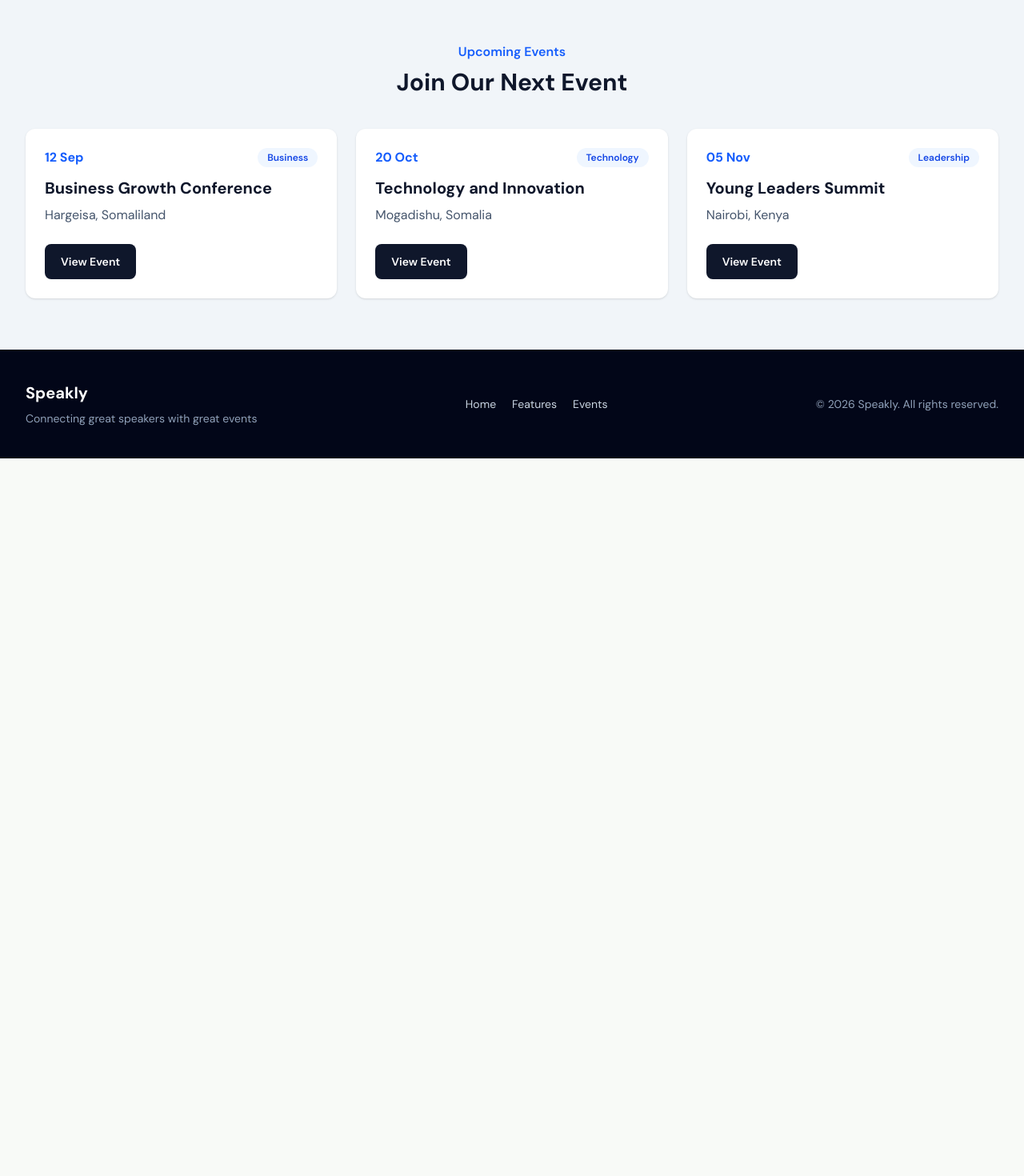
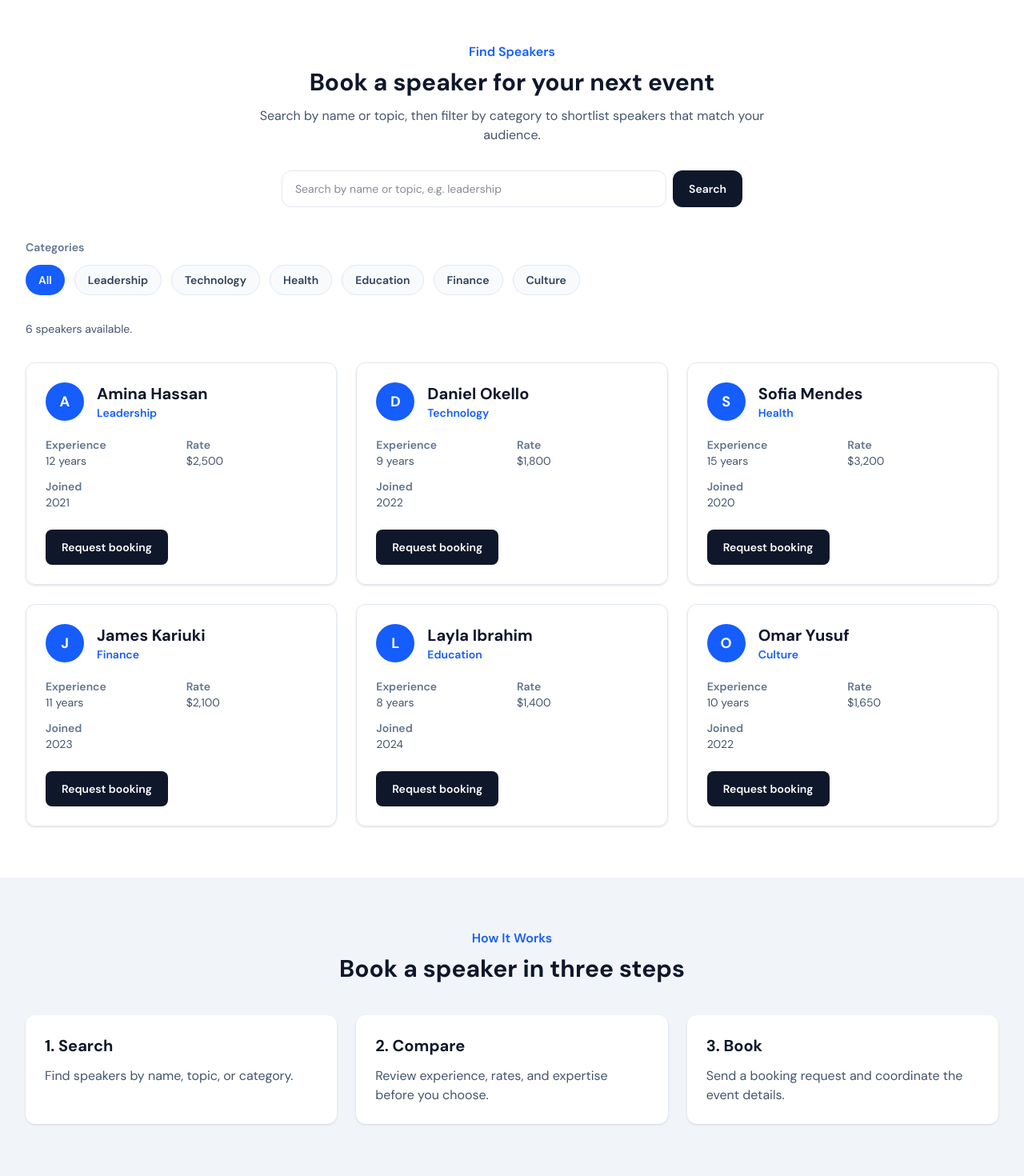
Before and after one commit to Abdullahi47/speaker-event-booking-platform-, a React (Vite) app in the folder frontend/: page / in a window 1280 px wide. Shown: the part 1200-2670 px from the top of the page at 80% size. Before the commit the page ends 1773 px from the top, so only its background shows below. Built offline with nearby package versions, Linux system fonts and the light colour scheme.

Commit message:
Add new components: About, HowItWorks, and Speakers. Update App.jsx to include these components and modify Footer.jsx for better styling.

```diff
--- a/frontend/src/App.jsx
+++ b/frontend/src/App.jsx
@@ -1,7 +1,10 @@
 import Header from './components/Header'
 import Hero from './components/Hero'
 import Features from './components/Features'
+import Speakers from './components/Speakers'
+import HowItWorks from './components/HowItWorks'
 import Events from './components/Events'
+import About from './components/About'
 import Footer from './components/Footer'
 
 function App() {
@@ -12,7 +15,10 @@ function App() {
       <main id="main-content" className="min-h-screen bg-[#071a2f] text-white">
         <Hero />
         <Features />
+        <Speakers />
+        <HowItWorks />
         <Events />
+        <About />
       </main>
       <Footer />
     </>
--- /dev/null
+++ b/frontend/src/components/About.jsx
@@ -0,0 +1,16 @@
+function About() {
+  return (
+    <section id="about-us" className="scroll-mt-20 bg-white px-6 py-16 text-slate-900 lg:px-8">
+      <div className="mx-auto max-w-7xl text-center">
+        <p className="font-semibold text-blue-600">About Us</p>
+        <h2 className="mt-2 text-3xl font-bold">Connecting great speakers with great events</h2>
+        <p className="mx-auto mt-4 max-w-3xl text-lg text-slate-600">
+          Speakly helps organizers discover and book speakers for conferences, workshops, and community programs.
+          Speakers can join with a profile that highlights their expertise, experience, and availability.
+        </p>
+      </div>
+    </section>
+  )
+}
+
+export default About
--- a/frontend/src/components/Footer.jsx
+++ b/frontend/src/components/Footer.jsx
@@ -11,10 +11,11 @@ function Footer() {
           </p>
         </div>
 
-        <nav aria-label="Footer navigation" className="flex gap-5 text-sm text-slate-300">
+        <nav aria-label="Footer navigation" className="flex flex-wrap justify-center gap-5 text-sm text-slate-300">
           <a className="hover:text-white" href="#home">Home</a>
-          <a className="hover:text-white" href="#features">Features</a>
+          <a className="hover:text-white" href="#find-speakers">Find speakers</a>
           <a className="hover:text-white" href="#events">Events</a>
+          <a className="hover:text-white" href="#about-us">About us</a>
         </nav>
 
         <p className="text-sm text-slate-400">
--- /dev/null
+++ b/frontend/src/components/HowItWorks.jsx
@@ -0,0 +1,38 @@
+const steps = [
+  {
+    title: '1. Search',
+    description: 'Find speakers by name, topic, or category.',
+  },
+  {
+    title: '2. Compare',
+    description: 'Review experience, rates, and expertise before you choose.',
+  },
+  {
+    title: '3. Book',
+    description: 'Send a booking request and coordinate the event details.',
+  },
+]
+
+function HowItWorks() {
+  return (
+    <section id="how-it-works" className="scroll-mt-20 bg-slate-100 px-6 py-16 text-slate-900 lg:px-8">
+      <div className="mx-auto max-w-7xl">
+        <div className="text-center">
+          <p className="font-semibold text-blue-600">How It Works</p>
+          <h2 className="mt-2 text-3xl font-bold">Book a speaker in three steps</h2>
+        </div>
+
+        <ol className="mt-10 grid gap-6 md:grid-cols-3">
+          {steps.map((step) => (
+            <li className="rounded-xl bg-white p-6 shadow-sm" key={step.title}>
+              <h3 className="text-xl font-bold">{step.title}</h3>
+              <p className="mt-3 text-slate-600">{step.description}</p>
+            </li>
+          ))}
+        </ol>
+      </div>
+    </section>
+  )
+}
+
+export default HowItWorks
--- /dev/null
+++ b/frontend/src/components/Speakers.jsx
@@ -0,0 +1,141 @@
+import { useMemo, useState } from 'react'
+
+const CATEGORIES = ['Leadership', 'Technology', 'Health', 'Education', 'Finance', 'Culture']
+
+const SPEAKERS = [
+  { name: 'Amina Hassan', expert: 'Leadership', experience: '12 years', rate: '$2,500', joined: '2021' },
+  { name: 'Daniel Okello', expert: 'Technology', experience: '9 years', rate: '$1,800', joined: '2022' },
+  { name: 'Sofia Mendes', expert: 'Health', experience: '15 years', rate: '$3,200', joined: '2020' },
+  { name: 'James Kariuki', expert: 'Finance', experience: '11 years', rate: '$2,100', joined: '2023' },
+  { name: 'Layla Ibrahim', expert: 'Education', experience: '8 years', rate: '$1,400', joined: '2024' },
+  { name: 'Omar Yusuf', expert: 'Culture', experience: '10 years', rate: '$1,650', joined: '2022' },
+]
+
+function Speakers() {
+  const [query, setQuery] = useState('')
+  const [activeCategory, setActiveCategory] = useState('All')
+
+  const speakers = useMemo(() => {
+    const term = query.trim().toLowerCase()
+    return SPEAKERS.filter((speaker) => {
+      const matchesCategory = activeCategory === 'All' || speaker.expert === activeCategory
+      const matchesQuery =
+        !term ||
+        speaker.name.toLowerCase().includes(term) ||
+        speaker.expert.toLowerCase().includes(term)
+      return matchesCategory && matchesQuery
+    })
+  }, [query, activeCategory])
+
+  return (
+    <section id="find-speakers" className="scroll-mt-20 bg-white px-6 py-16 text-slate-900 lg:px-8">
+      <div className="mx-auto max-w-7xl">
+        <div className="text-center">
+          <p className="font-semibold text-blue-600">Find Speakers</p>
+          <h2 className="mt-2 text-3xl font-bold">Book a speaker for your next event</h2>
+          <p className="mx-auto mt-3 max-w-2xl text-slate-600">
+            Search by name or topic, then filter by category to shortlist speakers that match your audience.
+          </p>
+        </div>
+
+        <form
+          className="mx-auto mt-8 flex max-w-xl gap-2"
+          onSubmit={(event) => event.preventDefault()}
+        >
+          <label className="sr-only" htmlFor="speaker-search">Search speakers</label>
+          <input
+            id="speaker-search"
+            className="w-full rounded-xl border border-slate-200 bg-white px-4 py-3 text-sm outline-none focus:border-blue-500"
+            placeholder="Search by name or topic, e.g. leadership"
+            value={query}
+            onChange={(event) => setQuery(event.target.value)}
+          />
+          <button className="rounded-xl bg-slate-900 px-5 py-3 text-sm font-semibold text-white hover:bg-slate-700" type="submit">
+            Search
+          </button>
+        </form>
+
+        <div id="categories" className="scroll-mt-20 mt-10">
+          <p className="text-sm font-semibold text-slate-500">Categories</p>
+          <div className="mt-3 flex flex-wrap gap-3">
+            {['All', ...CATEGORIES].map((category) => (
+              <button
+                key={category}
+                type="button"
+                className={`rounded-full px-4 py-2 text-sm font-semibold transition ${
+                  activeCategory === category
+                    ? 'bg-blue-600 text-white'
+                    : 'border border-slate-200 bg-slate-50 text-slate-700 hover:border-blue-600 hover:text-blue-600'
+                }`}
+                onClick={() => setActiveCategory(category)}
+              >
+                {category}
+              </button>
+            ))}
+          </div>
+        </div>
+
+        <p className="mt-8 text-sm text-slate-600">
+          {speakers.length} speaker{speakers.length === 1 ? '' : 's'} available
+          {activeCategory !== 'All' ? ` in ${activeCategory}` : ''}.
+          {(query || activeCategory !== 'All') && (
+            <button
+              className="ml-3 font-semibold text-blue-600 hover:text-blue-800"
+              type="button"
+              onClick={() => {
+                setQuery('')
+                setActiveCategory('All')
+              }}
+            >
+              Clear filters
+            </button>
+          )}
+        </p>
+
+        {speakers.length === 0 ? (
+          <p className="mt-8 rounded-xl border border-dashed border-slate-300 px-6 py-12 text-center text-slate-600">
+            No speakers match that search. Try a different name or category.
+          </p>
+        ) : (
+          <ul className="mt-8 grid gap-6 sm:grid-cols-2 lg:grid-cols-3">
+            {speakers.map((speaker) => (
+              <li className="rounded-xl border border-slate-200 p-6 shadow-sm transition duration-300 hover:-translate-y-1 hover:shadow-lg" key={speaker.name}>
+                <div className="flex items-center gap-4">
+                  <span className="grid size-12 place-items-center rounded-full bg-blue-600 text-lg font-bold text-white">
+                    {speaker.name.charAt(0)}
+                  </span>
+                  <div>
+                    <h3 className="text-xl font-bold">{speaker.name}</h3>
+                    <p className="text-sm font-semibold text-blue-600">{speaker.expert}</p>
+                  </div>
+                </div>
+                <dl className="mt-5 grid grid-cols-2 gap-3 text-sm text-slate-600">
+                  <div>
+                    <dt className="font-semibold text-slate-500">Experience</dt>
+                    <dd>{speaker.experience}</dd>
+                  </div>
+                  <div>
+                    <dt className="font-semibold text-slate-500">Rate</dt>
+                    <dd>{speaker.rate}</dd>
+                  </div>
+                  <div>
+                    <dt className="font-semibold text-slate-500">Joined</dt>
+                    <dd>{speaker.joined}</dd>
+                  </div>
+                </dl>
+                <a
+                  className="mt-6 inline-block rounded-lg bg-slate-900 px-5 py-3 text-sm font-semibold text-white hover:bg-slate-700"
+                  href={`mailto:events@speakly.com?subject=${encodeURIComponent(`Booking request: ${speaker.name}`)}`}
+                >
+                  Request booking
+                </a>
+              </li>
+            ))}
+          </ul>
+        )}
+      </div>
+    </section>
+  )
+}
+
+export default Speakers
```
